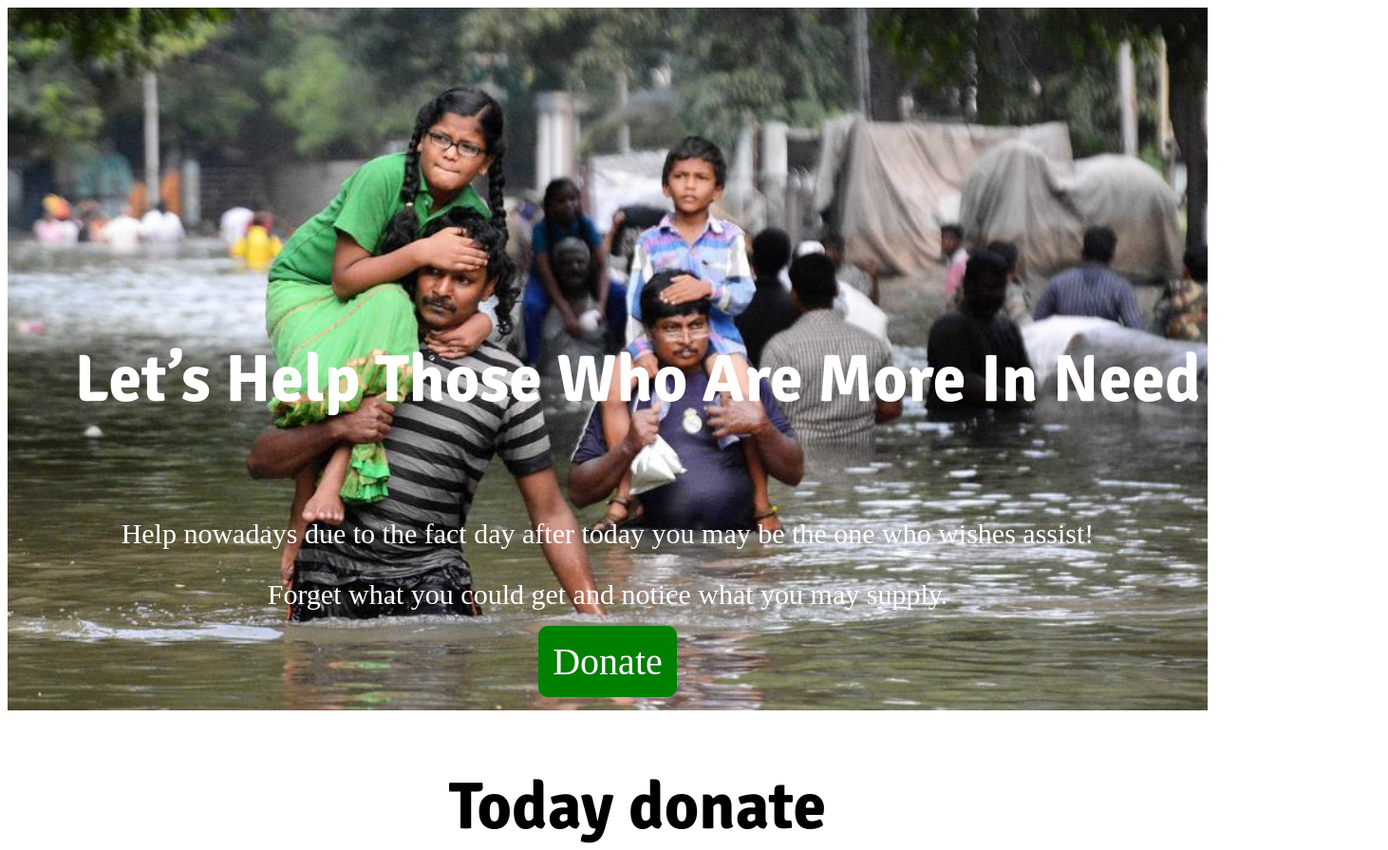
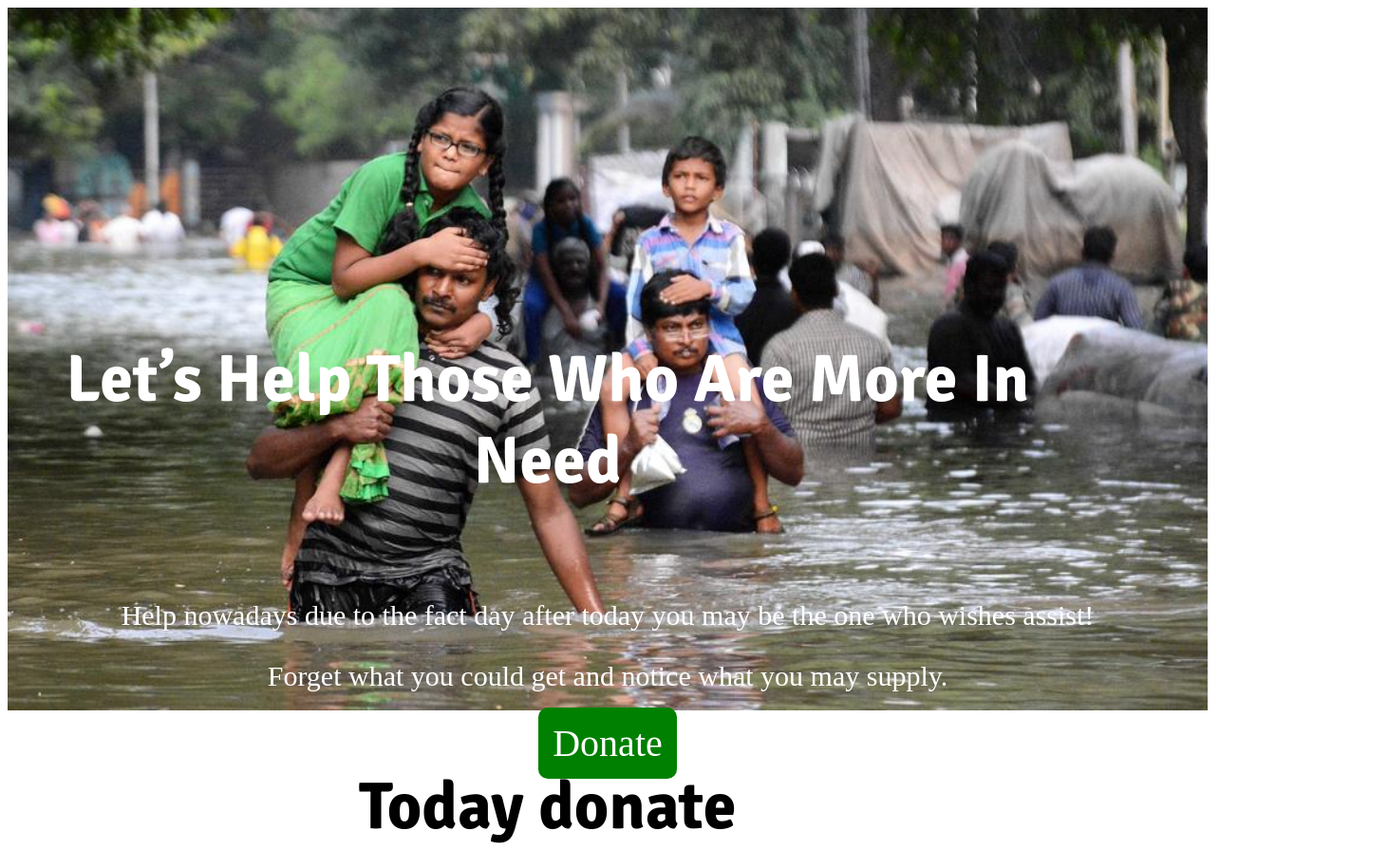
Before and after one commit to pranta123443/healthy-fresh, a plain HTML site: page index.html in a window 1280 px wide. Shown: the top 895 px of the page at 95% size, 1462 px wide, since content can reach past the window. Drawn offline with Linux system fonts and the light colour scheme.

Commit message:
width change

```diff
--- a/style.css
+++ b/style.css
@@ -3,7 +3,7 @@
      color: white;
      font-size: 70px;
      padding-left: 32%;
-     width: 105%;
+     width: 90%;
      padding-top: 15%;
      padding-left: 0%;
      padding-right: 10%;
@@ -207,4 +207,5 @@
      text-align: center;
      background-color: black;
      color: green;
+
  }
```
